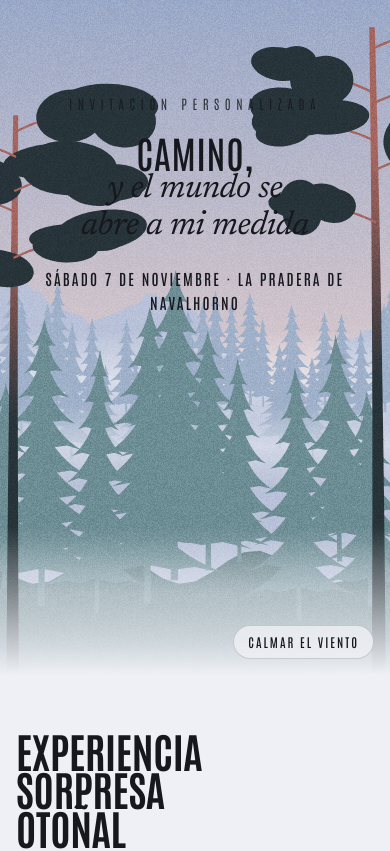
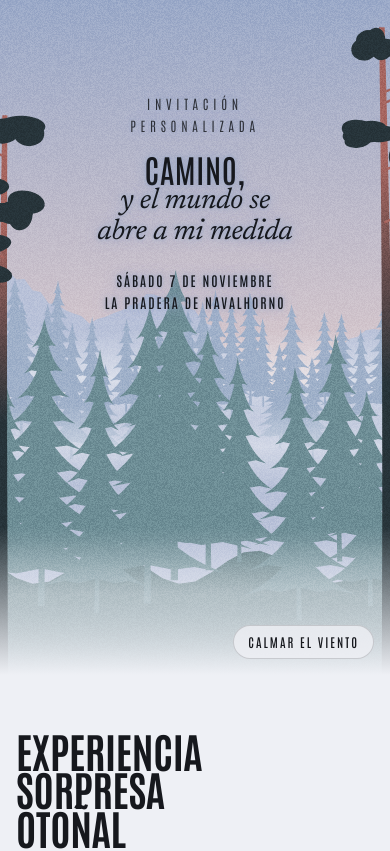
Before and after one commit to iaiaia-o/experiencia-sorpresa-otonal, a plain HTML site: page index.html in a window 390 px wide. Shown: the top 851 px of the page. Drawn offline with Linux system fonts and the light colour scheme; animation ran at ten frames a second.

Commit message:
Add files via upload

```diff
--- a/index.html
+++ b/index.html
@@ -56,7 +56,7 @@
 @media (prefers-color-scheme: dark){
   :root:not([data-theme="light"]){
     --papel:#151922; --papel-2:#1c212c; --tinta:#ece9ee; --tinta-suave:#b0b6c5;
-    --enlace:#b3c0e3; --lavanda:#5e6c8f; --plato:#a3b0cd; --linea:rgba(236,233,238,.16);
+    --enlace:#b3c0e3; --lavanda:#5e6c8f; --plato:#a9b6d3; --linea:rgba(236,233,238,.16);
     --q1-bg:#5a3f3c; --q1-fg:#f6ecea; --q2-bg:#2e4a3f; --q2-fg:#eaf4ef;
     --q3-bg:#6c3a35; --q3-fg:#fbf0ee; --q4-bg:#2d4849; --q4-fg:#e9f2f2;
     --conf-bg:#2b3450; --conf-fg:#eef0f8;
@@ -68,7 +68,7 @@
 }
 :root[data-theme="dark"]{
   --papel:#151922; --papel-2:#1c212c; --tinta:#ece9ee; --tinta-suave:#b0b6c5;
-  --enlace:#b3c0e3; --lavanda:#5e6c8f; --plato:#a3b0cd; --linea:rgba(236,233,238,.16);
+  --enlace:#b3c0e3; --lavanda:#5e6c8f; --plato:#a9b6d3; --linea:rgba(236,233,238,.16);
   --q1-bg:#5a3f3c; --q1-fg:#f6ecea; --q2-bg:#2e4a3f; --q2-fg:#eaf4ef;
   --q3-bg:#6c3a35; --q3-fg:#fbf0ee; --q4-bg:#2d4849; --q4-fg:#e9f2f2;
   --conf-bg:#2b3450; --conf-fg:#eef0f8;
@@ -110,7 +110,7 @@ section{padding-block:clamp(56px,9vw,104px)}
 .intro p strong{color:var(--tinta);font-weight:500}
 /* Banda del mismo azul lavanda que el fondo de la ilustración; el blanco del dibujo se funde con ella */
 .plato{background:var(--plato);display:grid;place-items:center;padding-block:clamp(40px,7vw,88px);padding-left:max(16px,env(safe-area-inset-left,0px));padding-right:max(16px,env(safe-area-inset-right,0px))}
-.plato img{width:min(760px,100%);height:auto;mix-blend-mode:multiply;display:block}
+.plato img{width:min(760px,100%);height:auto;display:block}
 
 /* ——— Audio ——— */
 .escucha{background:var(--papel-2)}
@@ -186,7 +186,15 @@ footer small{display:block;margin-top:10px;font-family:var(--f-titulo);text-tran
   .c4{justify-content:space-between}.c4 h3{order:0}
   .fichas{grid-template-columns:minmax(0,1fr)}
   body{font-size:17px}
+  /* Cabecera en móvil: textos en líneas cortas y centradas */
+  .bosque .eyebrow .br,.cuando span{display:block}
+  .cuando .sep{display:none}
+  .bosque .eyebrow{letter-spacing:.36em;line-height:1.7}
+  .frase{font-size:1.8rem;max-width:12ch;margin-top:16px}
+  .cuando{font-size:.85rem;line-height:1.6}
 }
+/* Halo suave del color del cielo para que el texto se lea sobre las ramas */
+.bosque .eyebrow,.frase,.cuando{text-shadow:0 0 14px var(--h-cielo-alto),0 0 4px var(--h-cielo-alto)}
 @media (prefers-reduced-motion:reduce){.viento{display:none}}
 </style>
 
@@ -195,9 +203,9 @@ footer small{display:block;margin-top:10px;font-family:var(--f-titulo);text-tran
 <header class="bosque" aria-label="Bosque de pinos y abetos mecido por el viento">
   <canvas id="bosque" aria-hidden="true"></canvas>
   <div class="wrap">
-    <span class="eyebrow">Invitación personalizada</span>
+    <span class="eyebrow">Invitación <span class="br">personalizada</span></span>
     <h1 class="frase"><em>Camino,</em> y el mundo se abre a mi medida</h1>
-    <p class="cuando">Sábado 7 de noviembre · La Pradera de Navalhorno</p>
+    <p class="cuando"><span>Sábado 7 de noviembre</span><span class="sep"> · </span><span>La Pradera de Navalhorno</span></p>
   </div>
   <button class="viento" id="viento" type="button" aria-pressed="false">Calmar el viento</button>
 </header>
@@ -213,7 +221,7 @@ footer small{display:block;margin-top:10px;font-family:var(--f-titulo);text-tran
   </section>
 
   <div class="plato">
-    <img src="bellotas.jpg" alt="Dibujo a lápiz de tres bellotas" width="900" height="513">
+    <img src="bellotas-lavanda.jpg" alt="Dibujo a lápiz de tres bellotas" width="900" height="513">
   </div>
 
   <section>
@@ -354,9 +362,11 @@ document.querySelectorAll('.copiar').forEach(b=>{
     const abetos=(n,y0,y1,h0,h1,amp)=>{const a=[];for(let i=0;i<n;i++){const h=H*(h0+r()*(h1-h0));a.push({x:(i+r()*0.9)/n*W*1.08-W*0.04,y:H*(y0+r()*(y1-y0)),h,w:h*(0.36+r()*0.12),n:7+Math.floor(r()*4),f:r()*6.28,amp})}return a.sort((p,q)=>p.y-q.y)};
     const lejos=abetos(Math.ceil(W/15),0.60,0.68,0.13,0.22,0.35);
     const medio=abetos(Math.ceil(W/42),0.80,0.92,0.30,0.46,0.65);
-    const pinos=[];const lados=W<640?[[0.02,0.12],[0.88,0.98]]:[[0.0,0.08],[0.09,0.17],[0.83,0.91],[0.92,1.0]];
-    lados.forEach(([a,b])=>{const x=W*(a+r()*(b-a));const top=H*(0.03+r()*0.16);const copa=[];const k=5+Math.floor(r()*3);
-      for(let j=0;j<k;j++){copa.push({f:0.70+0.30*(j/k)+r()*0.04,lado:j%2?1:-1,largo:H*(0.05+r()*0.08),rx:H*(0.045+r()*0.035),ry:H*(0.025+r()*0.02),f2:r()*6.28,bolas:4+Math.floor(r()*3),sem:r()})}
+    const estrecho=W<640, S=estrecho?Math.min(H,W*1.1)*0.75:H;
+    const pinos=[];const lados=estrecho?[[0.0,0.04],[0.96,1.0]]:[[0.0,0.08],[0.09,0.17],[0.83,0.91],[0.92,1.0]];
+    lados.forEach(([a,b])=>{const x=W*(a+r()*(b-a));const top=H*(0.03+r()*0.16);const copa=[];const k=5+Math.floor(r()*3);const fuera=x<W/2?-1:1;
+      for(let j=0;j<k;j++){const lado=estrecho?(j%3===2?-fuera:fuera):(j%2?1:-1);const corto=estrecho&&lado!==fuera?0.3:1;
+        copa.push({f:0.70+0.30*(j/k)+r()*0.04,lado,largo:S*(0.05+r()*0.08)*corto,rx:S*(0.045+r()*0.035),ry:S*(0.025+r()*0.02),f2:r()*6.28,bolas:4+Math.floor(r()*3),sem:r()})}
       pinos.push({x,top,gr:Math.max(7,W*0.011)*(0.8+r()*0.5),copa,f:r()*6.28})});
     capas={lejos,medio,pinos};
   }
```
Also changed, not shown: bellotas-lavanda.jpg (added).
